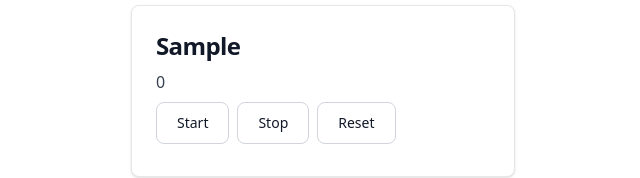
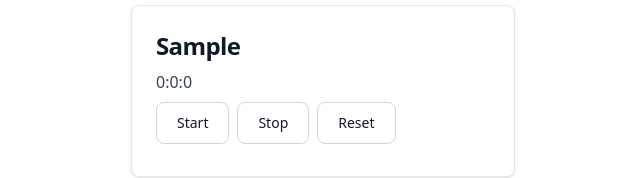
Before and after one commit to jacobcons/countdown-timer-dashboard, a Vue app: page / in a window 1280 px wide. Both pictures are taken after typing "Sample" into the empty fields and a click on the button "Add". Shown: the part 447-625 px from the top of the page, without its empty margins (317-957 px from the left). Built offline with nearby package versions, Linux system fonts and the light colour scheme; the HTML template or start-up script is replaced by a standard one.

Commit message:
format time

```diff
--- a/src/components/CountdownTimer.vue
+++ b/src/components/CountdownTimer.vue
@@ -6,7 +6,7 @@
     <h5 class="mb-2 text-2xl font-bold tracking-tight text-gray-900 dark:text-white">
       {{ timer.label }}
     </h5>
-    <p class="mb-2 font-normal text-gray-700 dark:text-gray-400">{{ timer.secondsLeft }}</p>
+    <p class="mb-2 font-normal text-gray-700 dark:text-gray-400">{{ formattedTimeLeft }}</p>
     <TimerControl :func="startTimer" :timerId="timer.id" text="Start" />
     <TimerControl :func="stopTimer" :timerId="timer.id" text="Stop" />
     <TimerControl :func="resetTimer" :timerId="timer.id" text="Reset" />
@@ -18,10 +18,20 @@ import type { Timer } from '@/types.js'
 import { useTimersStore } from '@/store.js'
 import { storeToRefs } from 'pinia'
 import TimerControl from '@/components/TimerControl.vue'
+import { computed } from 'vue'
 
-defineProps<{ timer: Timer }>()
+const { timer } = defineProps<{ timer: Timer }>()
+const { timers } = storeToRefs(useTimersStore())
+const formattedTimeLeft = computed(() => {
+  // split seconds left into as many hours, minutes and then seconds as possible
+  const { secondsLeft } = timer
+  const SECONDS_IN_HOUR = 3600
+  const hours = Math.floor(secondsLeft / SECONDS_IN_HOUR)
+  const minutes = Math.floor((secondsLeft % SECONDS_IN_HOUR) / 60)
+  const seconds = secondsLeft % 60
+  return `${hours}:${minutes}:${seconds}`
+})
 
-const { timers } = storeToRefs(useTimersStore())
 function findTimer(id: number) {
   return timers.value.find((timer) => timer.id === id) as Timer
 }
```
